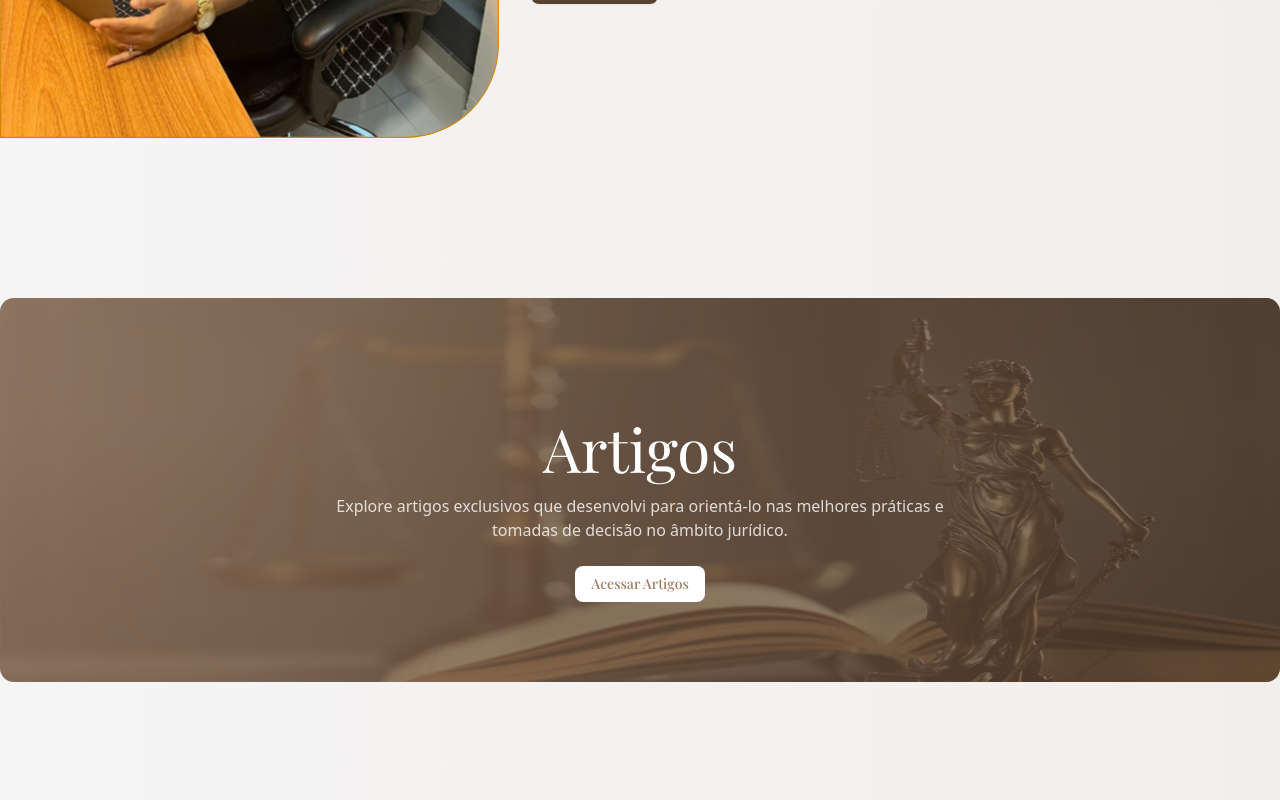
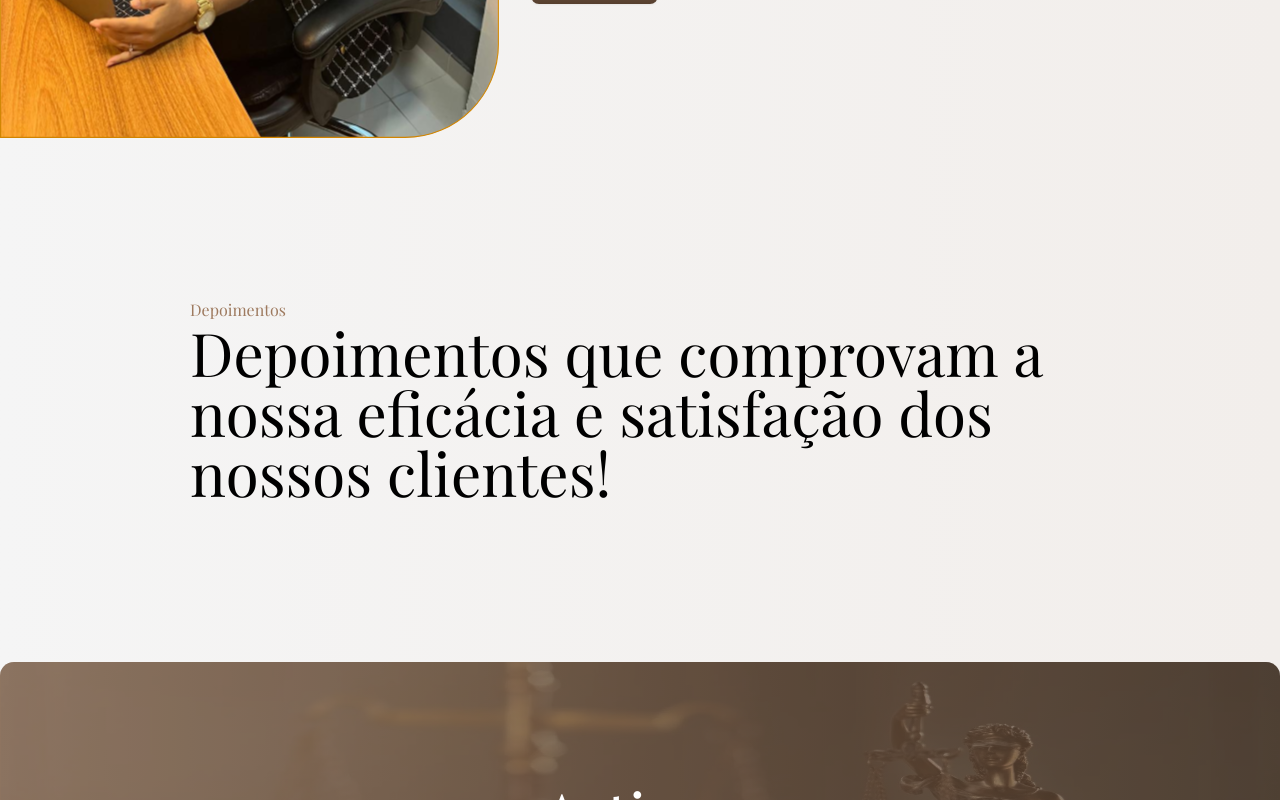
Before and after one commit to DevGustavoGantois/website_advocacia_LP, a Next.js app: page / in a window 1280 px wide. Shown: the part 1520-2320 px from the top of the page. Built offline with nearby package versions, Linux system fonts and the light colour scheme.

Commit message:
feat:Creating Testimonial section.

```diff
--- /dev/null
+++ b/src/app/c-testimonials-clients.tsx
@@ -0,0 +1,7 @@
+export function TestimonialsClients() {
+    return (
+        <article>
+
+        </article>
+    )
+}
--- a/src/app/s-testimonials.tsx
+++ b/src/app/s-testimonials.tsx
@@ -1,7 +1,19 @@
+import { TestimonialsClients } from "./c-testimonials-clients";
+
 export function HomeTestimonials() {
     return (
-        <section>
-
+        <section id="testimonials" className="max-w-[1440px] mx-auto p-8 lg:p-0 mt-20 lg:mt-40">
+            <div className="flex items-center justify-center">
+            <article className="flex flex-col items-start justify-center">
+                <h4 className="text-sm lg:text-base text-[#9E7A5F] text-start font-primary">Depoimentos</h4>
+                <h1 className="text-black text-4xl lg:text-6xl max-w-[900px] font-primary">
+                Depoimentos que comprovam a nossa eficácia e satisfação dos nossos clientes!
+                </h1>
+            </article>
+            </div>
+            <main className="mt-10">
+                <TestimonialsClients />
+            </main>
         </section>
     )
 }
```
